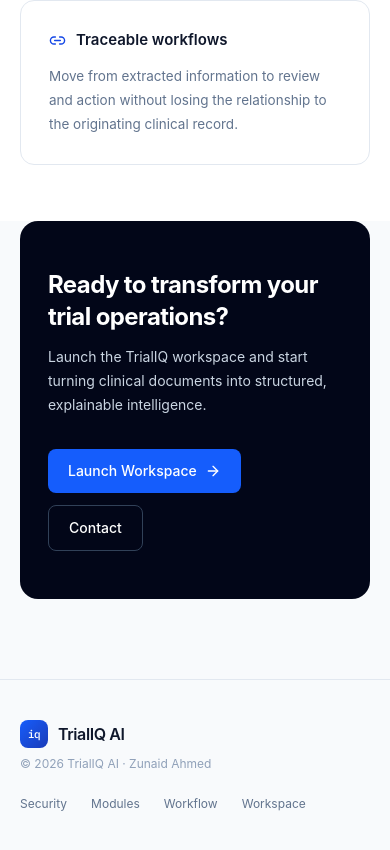
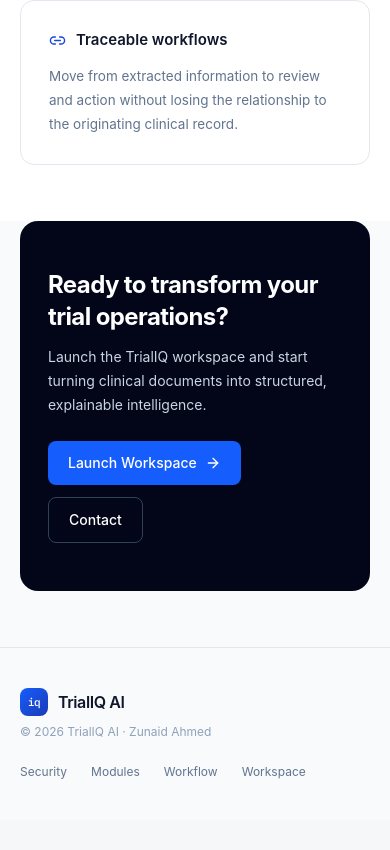
Before and after one commit to Zunaid24/trialiq, a Next.js app: page / in a window 390 px wide. Shown: the part 5975-6825 px from the top of the page. After the commit the page ends 6795 px from the top, so only its background shows below. Built offline with nearby package versions, Linux system fonts and the light colour scheme.

Commit message:
Polish landing page UX

```diff
--- a/components/CTA.tsx
+++ b/components/CTA.tsx
@@ -5,10 +5,10 @@ import { ArrowRight } from "lucide-react";
 
 export default function CTA() {
   return (
-    <section className="bg-slate-50 px-5 pb-20 md:px-8">
+    <section className="bg-slate-50 px-5 pb-14 md:px-8">
       <div className="mx-auto max-w-[1180px]">
 
-        <div className="flex flex-col justify-between gap-8 rounded-2xl bg-slate-950 px-7 py-12 text-white md:flex-row md:items-center md:px-12">
+        <div className="flex flex-col justify-between gap-6 rounded-2xl bg-slate-950 px-7 py-12 text-white md:flex-row md:items-center md:px-12">
 
           <div>
 
```
